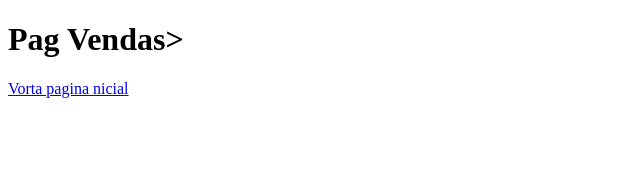
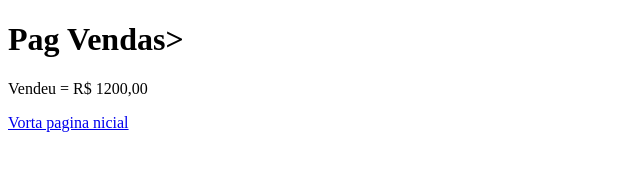
Before and after one commit to RodrigoCarnevali/AulaGitNaVM, a plain HTML site: page vendas.html in a window 1280 px wide. Shown: the whole page, without its empty margins (0-640 px from the left). Drawn offline with Linux system fonts and the light colour scheme.

Commit message:
outra versão

```diff
--- a/vendas.html
+++ b/vendas.html
@@ -8,6 +8,7 @@
 </head>
 <body>
     <h1>Pag Vendas></h1>
+    <p>Vendeu = R$ 1200,00</p>
     <a href="index.html">Vorta pagina nicial</a>
 </body>
 </html>
```
